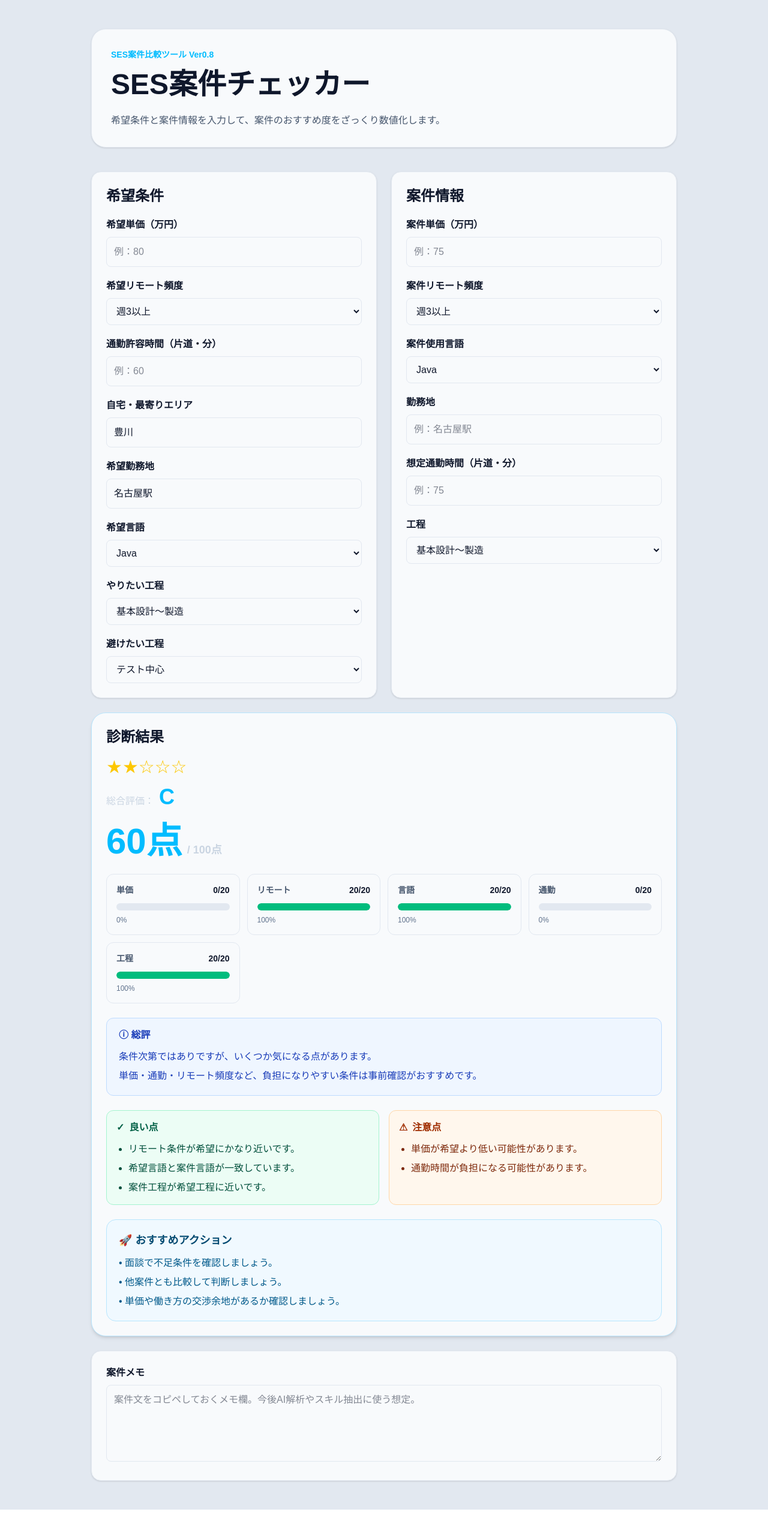
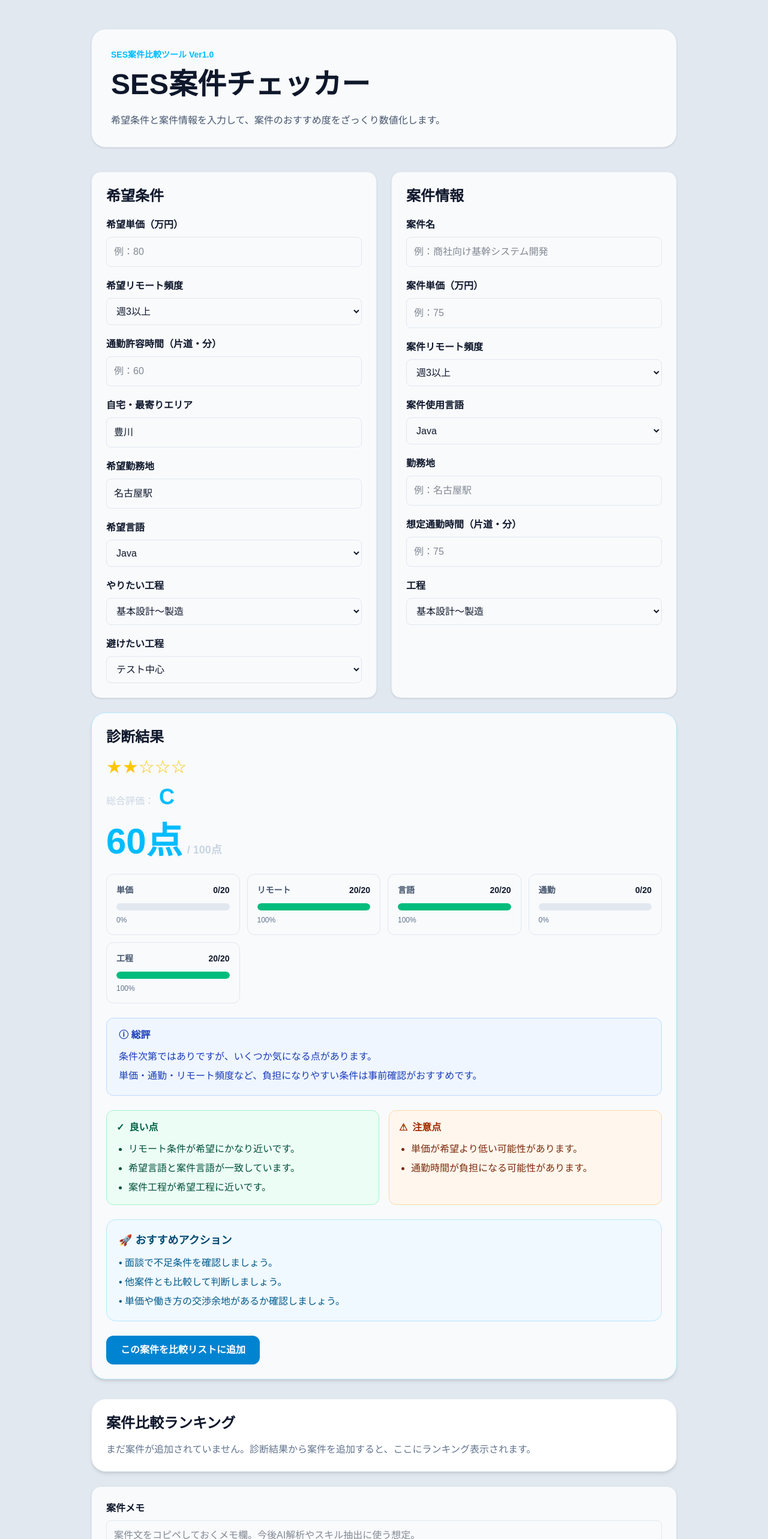
Before and after one commit to hirokilabdev-cloud/ses-checker, a Next.js app: page / in a window 1280 px wide. Shown: the top 2566 px of the page at 60% size. Before the commit the page ends 2517 px from the top, so only its background shows below. Built offline with nearby package versions, Linux system fonts and the light colour scheme.

Commit message:
Ver1.0 複数案件比較を追加

```diff
--- a/app/page.tsx
+++ b/app/page.tsx
@@ -1,6 +1,17 @@
 "use client";
 
 import { useState } from "react";
+
+type SavedProject = {
+  name: string;
+  score: number;
+  rank: string;
+  price: string;
+  remote: string;
+  language: string;
+  location: string;
+  process: string;
+};
 
 export default function Home() {
   const [targetPrice, setTargetPrice] = useState("");
@@ -19,6 +30,8 @@ export default function Home() {
   const [projectCommuteTime, setProjectCommuteTime] = useState("");
   const [projectProcess, setProjectProcess] = useState("基本設計〜製造");
   const [projectMemo, setProjectMemo] = useState("");
+  const [projectName, setProjectName] = useState("");
+  const [savedProjects, setSavedProjects] = useState<SavedProject[]>([]);
 
   const targetPriceNumber = Number(targetPrice);
   const projectPriceNumber = Number(projectPrice);
@@ -146,12 +159,29 @@ export default function Home() {
       "無理に応募せず条件の良い案件を待つ選択肢もあります。",
     ];
   }
+
+  const handleSaveProject = () => {
+    const newProject: SavedProject = {
+      name: projectName || `案件${savedProjects.length + 1}`,
+      score: totalScore,
+      rank,
+      price: projectPrice || "未入力",
+      remote: projectRemoteLevel,
+      language: projectLanguage,
+      location: projectLocation || "未入力",
+      process: projectProcess,
+    };
+
+    setSavedProjects([...savedProjects, newProject]);
+  };
+
+  const sortedProjects = [...savedProjects].sort((a, b) => b.score - a.score);
   return (
     <main className="min-h-screen bg-slate-200 text-slate-900">
       <div className="mx-auto max-w-5xl px-6 py-12">
         <div className="mb-10 rounded-3xl border border-slate-200 bg-slate-50 p-8 shadow-sm">
           <p className="mb-4 text-sm font-semibold text-sky-400">
-            SES案件比較ツール Ver0.8
+            SES案件比較ツール Ver1.0
           </p>
           <h1 className="mb-6 text-4xl font-bold md:text-5xl">
             SES案件チェッカー
@@ -200,8 +230,14 @@ export default function Home() {
           </section>
 
           <section className="space-y-5 rounded-2xl border border-slate-200 bg-slate-50 p-6 shadow-sm">
+
             <h2 className="text-2xl font-bold">案件情報</h2>
-
+            <Input
+                        label="案件名"
+                        value={projectName}
+                        setValue={setProjectName}
+                        placeholder="例：商社向け基幹システム開発"
+                      />
             <Input label="案件単価（万円）" value={projectPrice} setValue={setProjectPrice} placeholder="例：75" />
             <Select label="案件リモート頻度" value={projectRemoteLevel} setValue={setProjectRemoteLevel} options={["フルリモート", "週3以上", "週1〜2", "出社中心"]} />
             <Select label="案件使用言語" value={projectLanguage} setValue={setProjectLanguage} options={["Java", "JavaScript", "TypeScript", "Python", "PHP", "その他"]} />
@@ -261,8 +297,51 @@ export default function Home() {
               ))}
             </ul>
           </div>
+          <button
+            onClick={handleSaveProject}
+            className="mt-6 rounded-xl bg-sky-600 px-6 py-3 font-bold text-white hover:bg-sky-700"
+          >
+            この案件を比較リストに追加
+          </button>
         </section>
+        <section className="mt-8 rounded-3xl border border-slate-200 bg-white p-6 shadow-md">
+          <h2 className="mb-4 text-2xl font-bold">案件比較ランキング</h2>
 
+          {sortedProjects.length === 0 ? (
+            <p className="text-slate-500">
+              まだ案件が追加されていません。診断結果から案件を追加すると、ここにランキング表示されます。
+            </p>
+          ) : (
+            <div className="space-y-4">
+              {sortedProjects.map((project, index) => (
+                <div
+                  key={`${project.name}-${index}`}
+                  className="rounded-2xl border border-slate-200 bg-slate-50 p-4"
+                >
+                  <div className="flex items-center justify-between gap-4">
+                    <div>
+                      <p className="text-lg font-bold">
+                        {index + 1}位：{project.name}
+                      </p>
+                      <p className="text-sm text-slate-600">
+                        {project.location} / {project.remote} / {project.language} / {project.process}
+                      </p>
+                    </div>
+
+                    <div className="text-right">
+                      <p className="text-3xl font-bold text-sky-600">
+                        {project.score}点
+                      </p>
+                      <p className="font-bold text-slate-700">
+                        評価：{project.rank}
+                      </p>
+                    </div>
+                  </div>
+                </div>
+              ))}
+            </div>
+          )}
+        </section>
         <section className="mt-6 rounded-2xl border border-slate-200 bg-slate-50 p-6 shadow-sm">
           <label className="mb-2 block font-semibold">案件メモ</label>
           <textarea
```
